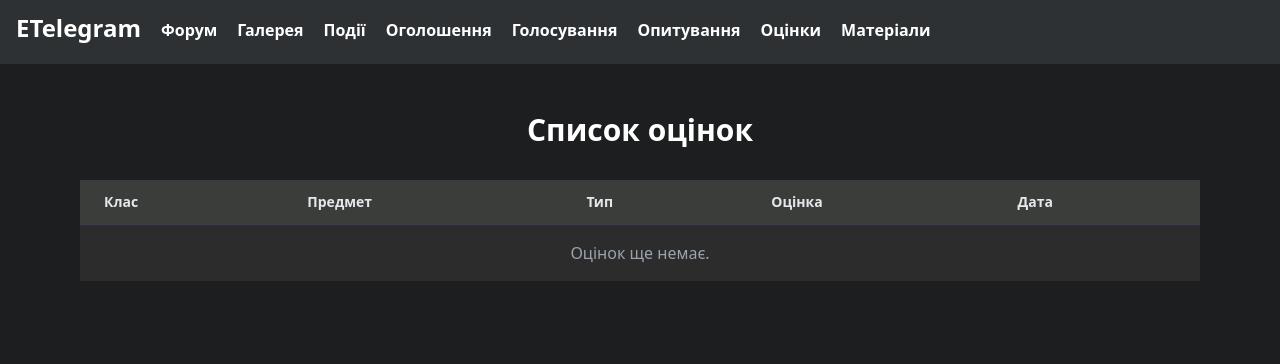
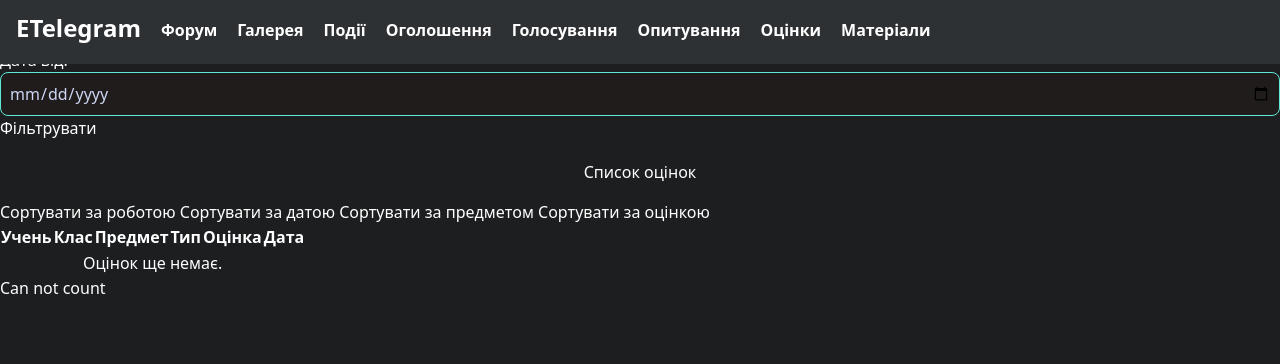
Before and after one commit to NazarUsius/ETelegram, a Django app: page /diary/ in a window 1280 px wide. Shown: the top 364 px of the page. Run offline with Django 5.2, Linux system fonts and the light colour scheme; data that the repository does not hold is empty; style sheets or scripts are compiled from the project's sources; parts of the project's set-up code (start-up, migrations or seed data) failed here and were passed over; some libraries are stand-ins or nearby versions.

Commit message:
Started adds

```diff
--- /dev/null
+++ b/etelegram/advertisement/admin.py
@@ -0,0 +1,3 @@
+from django.contrib import admin
+
+# Register your models here.
--- /dev/null
+++ b/etelegram/advertisement/apps.py
@@ -0,0 +1,6 @@
+from django.apps import AppConfig
+
+
+class AdvertisementConfig(AppConfig):
+    default_auto_field = 'django.db.models.BigAutoField'
+    name = 'advertisement'
--- /dev/null
+++ b/etelegram/advertisement/models.py
@@ -0,0 +1,3 @@
+from django.db import models
+
+# Create your models here.
--- /dev/null
+++ b/etelegram/advertisement/tests.py
@@ -0,0 +1,3 @@
+from django.test import TestCase
+
+# Create your tests here.
--- /dev/null
+++ b/etelegram/advertisement/views.py
@@ -0,0 +1,3 @@
+from django.shortcuts import render
+
+# Create your views here.
--- a/etelegram/etelegram/settings.py
+++ b/etelegram/etelegram/settings.py
@@ -73,6 +73,7 @@
     'voting',
     'tailwind',
     'theme',
+    'advertisement',
 
 ]
 LOGIN_REDIRECT_URL = '/main/'
--- a/etelegram/theme/templates/diary/grades_list.html
+++ b/etelegram/theme/templates/diary/grades_list.html
@@ -1,43 +1,46 @@
 {% extends 'base/_base.html' %}
 {% block content %}
+<form method="get" class="mb-4">
+    {{ form.as_p }}
+    <button type="submit" class="btn btn-primary">Фільтрувати</button>
+</form>
+<div class="container mt-5">
+  <h2 class="text-center mb-4">Список оцінок</h2>
+<a href="?sort=subject">Сортувати за роботою</a>
+<a href="?sort=date">Сортувати за датою</a>
+<a href="?sort=evaluation_type">Сортувати за предметом</a>
+<a href="?sort=grade">Сортувати за оцінкою</a>
 
-<div class="max-w-6xl mx-auto mt-28 px-4">
-  <h2 class="text-3xl font-bold text-center text-gray-800 dark:text-white mb-8">Список оцінок</h2>
-
-  <div class="overflow-x-auto">
-    <table class="min-w-full divide-y divide-gray-200 dark:divide-gray-700 rounded-lg shadow-sm bg-white dark:bg-slate-800">
-      <thead class=" bg-[#3b3d3b] text-gray-700 dark:text-gray-200">
+  <table class="table table-bordered table-hover">
+    <thead class="thead-light">
       <tr>
-          <th class="px-6 py-3 text-left text-sm font-semibold">Клас</th>
-          <th class="px-6 py-3 text-left text-sm font-semibold">Предмет</th>
-          <th class="px-6 py-3 text-left text-sm font-semibold">Тип</th>
-          <th class="px-6 py-3 text-left text-sm font-semibold">Оцінка</th>
-          <th class="px-6 py-3 text-left text-sm font-semibold">Дата</th>
+        <th>Учень</th>
+        <th>Клас</th>
+        <th>Предмет</th>
+        <th>Тип</th>
+        <th>Оцінка</th>
+        <th>Дата</th>
       </tr>
     </thead>
-      <tbody class="divide-y divide-gray-200 dark:bg-[#2b2c2b]">
+    <tbody>
       {% for grade in grades %}
-        <tr class="hover:bg-gray-50 dark:bg-[#2b2c2b] transition">
-          <td class="px-6 py-4 text-sm text-gray-800 dark:text-gray-100">Группа {{ grade.user.group }}</td>
-          <td class="px-6 py-4 text-sm text-gray-800 dark:text-gray-100">{{ grade.subject.name }}</td>
-          <td class="px-6 py-4 text-sm text-gray-800 dark:text-gray-100">{{ grade.get_evaluation_type_display }}</td>
-          {% if grade.grade <= 4 %}
-          <td class="px-6 py-4 text-sm font-bold text-indigo-600 dark:text-red-300">{{ grade.grade }}</td>
-          {% elif grade.grade <= 9 %}
-          <td class="px-6 py-4 text-sm font-bold text-indigo-600 dark:text-yellow-300">{{ grade.grade }}</td>
-          {% elif grade.grade >= 10 %}
-          <td class="px-6 py-4 text-sm font-bold text-indigo-600 dark:text-green-300">{{ grade.grade }}</td>
-          {% endif %}
-          <td class="px-6 py-4 text-sm text-gray-600 dark:text-gray-400">{{ grade.date }}</td>
+      <tr>
+        <td>{{ grade.user.username }}</td>
+        <td>{{ grade.user.group }}</td>
+        <td>{{ grade.subject.name }}</td>
+        <td>{{ grade.get_evaluation_type_display }}</td>
+        <td>{{ grade.grade }}</td>
+        <td>{{ grade.date }}</td>
       </tr>
+
       {% empty %}
       <tr>
-          <td colspan="6" class="px-6 py-4 text-center text-gray-500 dark:text-gray-400">Оцінок ще немає.</td>
+        <td colspan="6" class="text-center">Оцінок ще немає.</td>
       </tr>
       {% endfor %}
     </tbody>
   </table>
-  </div>
+{{ average }}
 </div>
 
 {% endblock %}
```
Also changed, not shown: etelegram/templates/diary/grades_list.html (deleted, +0 -46 lines), etelegram/advertisement/__init__.py (added), etelegram/advertisement/migrations/__init__.py (added). Lines whose indentation alone changed are shown as unchanged.
